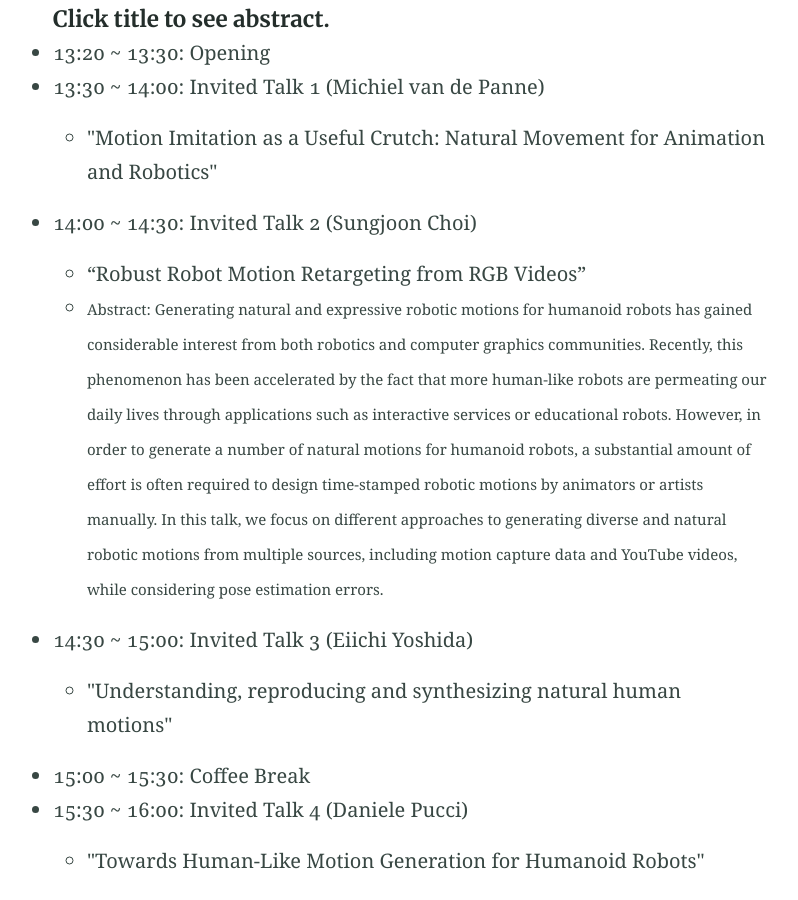
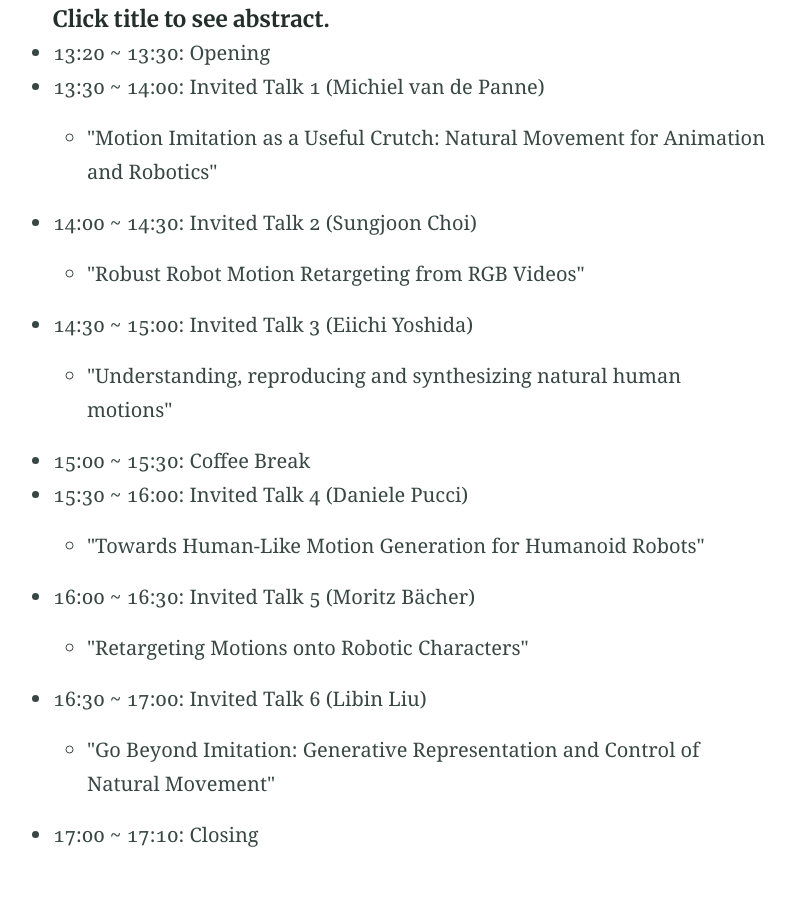
Before and after one commit to toward-natural-motion-generation/rss2023, a Jekyll site: the page built from speakers_and_program.md, in a window 1280 px wide and 900 px high, scrolled down 653 px. Shown: the whole window, without its empty margins (230-1028 px from the left). Built offline with Jekyll 4.4.1, drawn with Linux system fonts in a browser that asks for light colours.

Commit message:
go back to prev version

```diff
--- a/speakers_and_program.md
+++ b/speakers_and_program.md
@@ -27,8 +27,8 @@ sitemap: false
   * 13:30 ~ 14:00: Invited Talk 1 (Michiel van de Panne)
     * <Details><summary>"Motion Imitation as a Useful Crutch:  Natural Movement for Animation and Robotics"</summary><span style="font-size:15px">Abstract: The generation of purposeful and directable natural movement is a shared goal for animation and robotics. Computer animation methods have a long history of using motion capture data to produce high-quality kinematic motion. In contrast, for physics-based motion generation have long been split into two categories -- those that use motion capture data as a strong prior, and those that aim to generate the motion more directly from first principles. Currently, imitation of motion capture data leads to current state-of-the-art results, in motion quality, particularly when combined with reinforcement learning. However, I will argue that in the long term, imitation-based methods can be viewed as a convenient crutch while we develop better (and more directable) from-first-principles approaches. The belief here is that a combination of physics, compliant actuation, rich sensing, and highly-capable control ultimately underly natural motion.  We'll motivate these arguments with examples including brachiation, locomotion, high-jumps, getting up, and more.</span></Details>
   * 14:00 ~ 14:30: Invited Talk 2 (Sungjoon Choi)
-    * "Robust Robot Motion Retargeting from RGB Videos"
-    * <span style="font-size:15px"> Abstract: Generating natural and expressive robotic motions for humanoid robots has gained considerable interest from both robotics and computer graphics communities. Recently, this phenomenon has been accelerated by the fact that more human-like robots are permeating our daily lives through applications such as interactive services or educational robots. However, in order to generate a number of natural motions for humanoid robots, a substantial amount of effort is often required to design time-stamped robotic motions by animators or artists manually. In this talk, we focus on different approaches to generating diverse and natural robotic motions from multiple sources, including motion capture data and YouTube videos, while considering pose estimation errors. </span>
+    * <Details><summary>"Robust Robot Motion Retargeting from RGB Videos"</summary><span style="font-size:15px">Abstract: Generating natural and expressive robotic motions for humanoid robots has gained considerable interest from both robotics and computer graphics communities. Recently, this phenomenon has been accelerated by the fact that more human-like robots are permeating our daily lives through applications such as interactive services or educational robots. However, in order to generate a number of natural motions for humanoid robots, a substantial amount of effort is often required to design time-stamped robotic motions by animators or artists manually. In this talk, we focus on different approaches to generating diverse and natural robotic motions from multiple sources, including motion capture data and YouTube videos, while considering pose estimation errors.
+</span></Details>
   * 14:30 ~ 15:00: Invited Talk 3 (Eiichi Yoshida)
     * <Details><summary>"Understanding, reproducing and synthesizing natural human motions"</summary><span style="font-size:15px">Abstract: Human-likeliness in motions is one of the critical topics in research on human-robot interaction and also biomechanics. In this presentation, I will address human motion reproduction by humanoid robots and its application to evaluation of wearable assistive device. To what extent can we make the humanoid motions as close as humans' considering intrinsic difference in structure and actuation between humans and robots? We believe posing this question is helpful for natural motion understanding. In our approach, we formulated this question as an optimization problem of motion similarity, incorporating geometric morphing and constraints of the human and humanoid. Although there are still hardware limitation, we could retarget various human motions to a humanoid motions. By extracting specific feature of hip and knee motions of a lifting task, we contributed to standardization of wearable lumbar support robots. However, reproduction of human motion is halfway to the natural motion "generation": ultimately we aim at predicting, or synthesizing natural motions for anthropomorphic systems. Having this challenge in mind, I introduce recent an ongoing project focusing on analysis and synthesis of contact motions. Some preliminary results are reported on contact estimation from  motion only by using machine learning.
  </span></Details>
```
